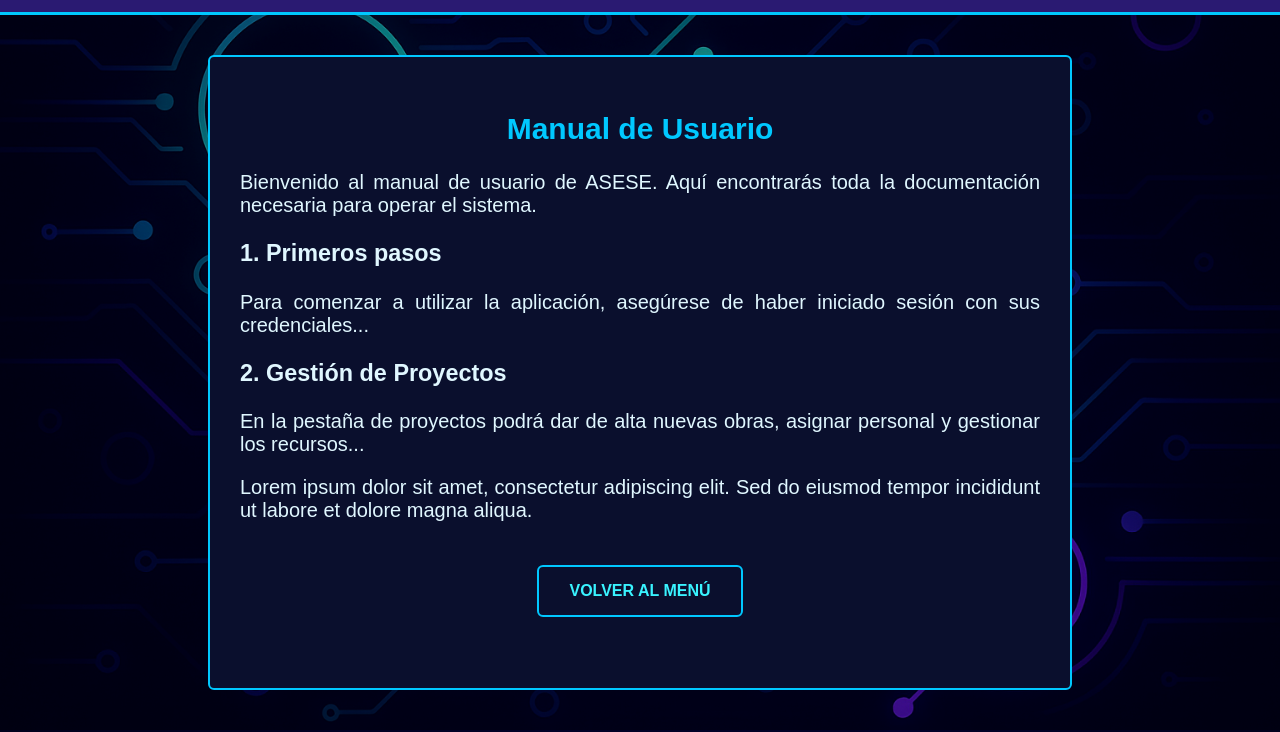
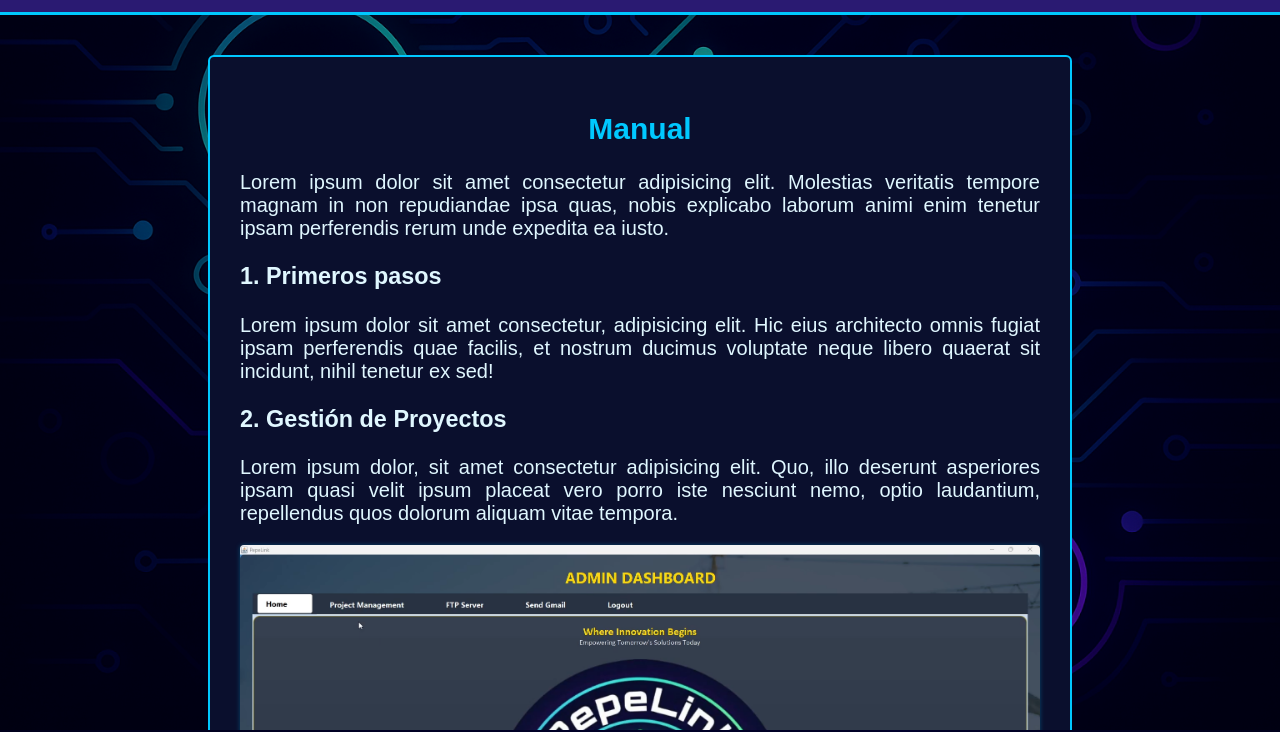
Before and after one commit to Adripeinado3/SQL.OT, a plain HTML site: page manual.html in a window 1280 px wide. Shown: the part 68-800 px from the top of the page. Drawn offline with Linux system fonts and the light colour scheme.

Commit message:
manual y clase para las fotos

```diff
--- a/manual.html
+++ b/manual.html
@@ -3,7 +3,7 @@
 <head>
     <meta charset="UTF-8">
     <meta name="viewport" content="width=device-width, initial-scale=1.0">
-    <title>ASESE - Manual de Usuario</title>
+    <title>Manual</title>
     <link rel="stylesheet" href="pagina.css">
 </head>
 <body>
@@ -19,24 +19,25 @@
     <div class="contenido" style="display: flex; justify-content: center;">
 
         <div class="cuadroinfo">
-            <h2 style="text-align: center; color: #00C8FF;">Manual de Usuario</h2>
+            <h2 style="text-align: center; color: #00C8FF;">Manual</h2>
 
             <p>
-                Bienvenido al manual de usuario de ASESE. Aquí encontrarás toda la documentación necesaria para operar el sistema.
+                Lorem ipsum dolor sit amet consectetur adipisicing elit. Molestias veritatis tempore magnam in non repudiandae ipsa quas, nobis explicabo laborum animi enim tenetur ipsam perferendis rerum unde expedita ea iusto.
             </p>
 
             <h3>1. Primeros pasos</h3>
             <p>
-                Para comenzar a utilizar la aplicación, asegúrese de haber iniciado sesión con sus credenciales...
+                Lorem ipsum dolor sit amet consectetur, adipisicing elit. Hic eius architecto omnis fugiat ipsam perferendis quae facilis, et nostrum ducimus voluptate neque libero quaerat sit incidunt, nihil tenetur ex sed!
             </p>
 
             <h3>2. Gestión de Proyectos</h3>
             <p>
-                En la pestaña de proyectos podrá dar de alta nuevas obras, asignar personal y gestionar los recursos...
+                Lorem ipsum dolor, sit amet consectetur adipisicing elit. Quo, illo deserunt asperiores ipsam quasi velit ipsum placeat vero porro iste nesciunt nemo, optio laudantium, repellendus quos dolorum aliquam vitae tempora.
             </p>
+            <img src="/imagenes/manual/1.png" class="fotosmanual">
 
             <p>
-                Lorem ipsum dolor sit amet, consectetur adipiscing elit. Sed do eiusmod tempor incididunt ut labore et dolore magna aliqua.
+                Lorem ipsum dolor, sit amet consectetur adipisicing elit. Tempora quibusdam eaque, repellat beatae similique quidem ullam illum impedit numquam soluta veniam vero! Alias, similique eveniet sequi error accusantium molestias unde?
             </p>
 
             <br>
--- a/pagina.css
+++ b/pagina.css
@@ -87,10 +87,10 @@ body {
     padding: 30px;
     color: #e0f7ff;
     text-align: justify;
-    max-width: 800px;
     margin: 0 auto;
-    text-align: justify;
-    color: #e0f7ff;
+    height: auto;
+    height: fit-content;
+    align-self: flex-start;
 }
 
 .cuadroinfo p {
@@ -194,3 +194,12 @@ body {
     color: #0A0F2D;
     transform: scale(1.04);
 }
+
+.fotosmanual {
+    max-width: 100%;
+    height: auto;
+    display: block;
+    margin: 20px auto;
+    border-radius: 4px;
+    box-shadow: 0 0 5px rgba(0, 200, 255, 0.3);
+}
```
Also changed, not shown: index.html (+1 -1 lines).
